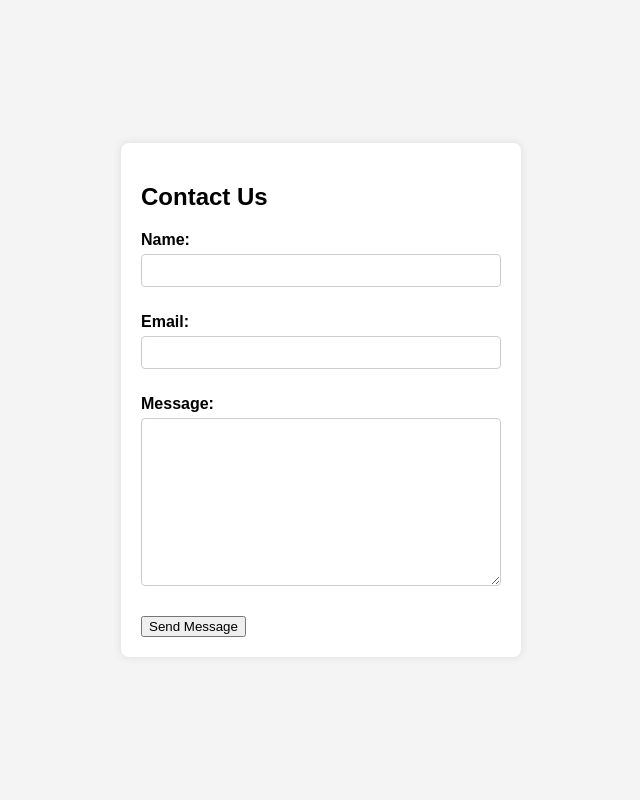
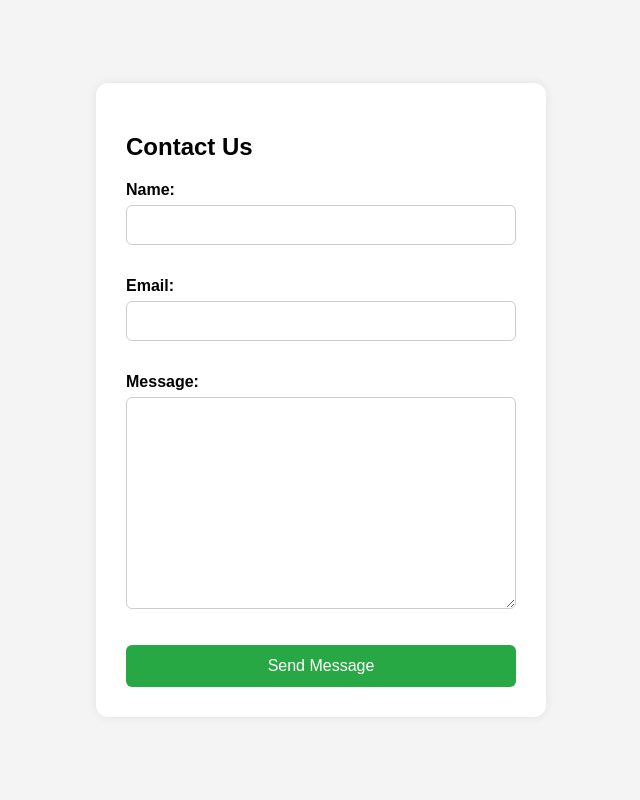
Before and after one commit to valkon30493/PetWellnessWeb, a Django app: page /contact/ in a window 1280 px wide. Shown: the whole page, without its empty margins (319-959 px from the left). Run offline with Django 5.2, Linux system fonts and the light colour scheme; parts of the project's set-up code (start-up, migrations or seed data) failed here and were passed over.

Commit message:
Enhanced contact form styling with focus and layout improvements

```diff
--- a/static/css/style.css
+++ b/static/css/style.css
@@ -7,36 +7,46 @@ body {
     display: flex;
     justify-content: center;
     align-items: center;
-    height: 100vh;
+    min-height: 100vh;
 }
 
 /* Contact form container */
 .contact-container {
     background: white;
-    padding: 20px;
-    border-radius: 8px;
-    box-shadow: 0 0 10px rgba(0, 0, 0, 0.1);
+    padding: 30px;
+    border-radius: 12px;
+    box-shadow: 0 0 10px rgba(0, 0, 0, 0.08);
     width: 100%;
-    max-width: 400px;
-    box-sizing: border-box; /* Prevents extra spacing */
-    margin: auto; /* Centers horizontally */
+    max-width: 450px;
+    box-sizing: border-box;
+    margin: 40px auto;
 }
 
-/* Form fields */
+/* Form labels */
 .contact-container label {
     font-weight: bold;
     display: block;
-    margin: 10px 0 5px;
+    margin: 12px 0 6px;
 }
 
+/* Form inputs & textarea */
 .contact-container input,
 .contact-container textarea {
     width: 100%;
-    padding: 8px;
-    margin-bottom: 10px;
+    padding: 10px;
+    margin-bottom: 16px;
     border: 1px solid #ccc;
-    border-radius: 4px;
-    box-sizing: border-box; /* Prevents extra width issues
+    border-radius: 6px;
+    box-sizing: border-box; /* Prevents extra width issues */
+    font-size: 1rem;
+    transition: border-color 0.3s, box-shadow 0.3s;
+}
+
+.contact-container input:focus,
+.contact-container textarea:focus {
+    border-color: #28a745;
+    box-shadow: 0 0 3px #28a74555;
+    outline: none;
 }
 
 /* Submit button */
@@ -44,11 +54,12 @@ body {
     background: #28a745;
     color: white;
     border: none;
-    padding: 10px;
+    padding: 12px;
     width: 100%;
     font-size: 16px;
     cursor: pointer;
-    border-radius: 4px;
+    border-radius: 6px;
+    transition: background 0.3s ease;
 }
 
 .contact-container button:hover {
@@ -59,9 +70,12 @@ body {
 .success-message {
     background-color: #d4edda;
     color: #155724;
-    padding: 10px;
-    margin-bottom: 15px;
+    padding: 15px 20px;
+    margin: 20px auto;
     border: 1px solid #c3e6cb;
-    border-radius: 5px;
+    border-radius: 8px;
     text-align: center;
+    font-size: 1.1rem;
+    max-width: 600px;
+    box-shadow: 0 2px 6px rgba(0, 0, 0, 0.05);
 }
```
